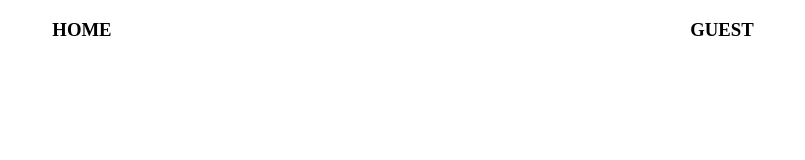
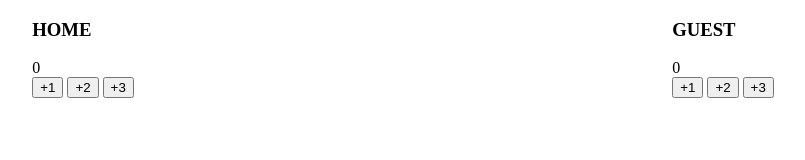
Before and after one commit to nirusu10/scoreboard, a plain HTML site: page index.html in a window 1280 px wide. Shown: the whole page, without its empty margins (237-1042 px from the left). Drawn offline with Linux system fonts and the light colour scheme.

Commit message:
add functionality

```diff
--- a/index.html
+++ b/index.html
@@ -1,14 +1,26 @@
 <html>
   <head>
-        <link rel="stylesheet" href="index.css">
+    <link rel="stylesheet" href="index.css" />
   </head>
   <body>
     <div class="container">
       <div>
         <h3>HOME</h3>
+        <div class="score" id="home-score"></div>
+        <div class="button-container">
+          <button onclick="add1ToHome()">+1</button>
+          <button onClick="add2ToHome()">+2</button>
+          <button onClick="add3ToHome()">+3</button>
+        </div>
       </div>
       <div>
         <h3>GUEST</h3>
+        <div class="score" id="away-score"></div>
+        <div class="button-container">
+          <button onclick="add1ToAway()">+1</button>
+          <button onClick="add2ToAway()">+2</button>
+          <button onClick="add3ToAway()">+3</button>
+        </div>
       </div>
     </div>
     <script src="index.js"></script>
--- a/index.js
+++ b/index.js
@@ -0,0 +1,43 @@
+let homeScore = 0
+let awayScore = 0
+
+const homeScoreEl = document.getElementById('home-score')
+const awayScoreEl = document.getElementById('away-score')
+
+homeScoreEl.textContent = homeScore
+awayScoreEl.textContent = awayScore
+
+function add3ToHome() {
+  homeScore += 3
+  updateDisplay()
+}
+
+function add2ToHome() {
+  homeScore += 2
+  updateDisplay()
+}
+
+function add1ToHome() {
+  homeScore += 1
+  updateDisplay()
+}
+
+function add3ToAway() {
+  awayScore += 3
+  updateDisplay()
+}
+
+function add2ToAway() {
+  awayScore += 2
+  updateDisplay()
+}
+
+function add1ToAway() {
+  awayScore += 1
+  updateDisplay()
+}
+
+function updateDisplay() {
+  homeScoreEl.textContent = homeScore
+  awayScoreEl.textContent = awayScore
+}
```
Lines whose indentation alone changed are shown as unchanged.
